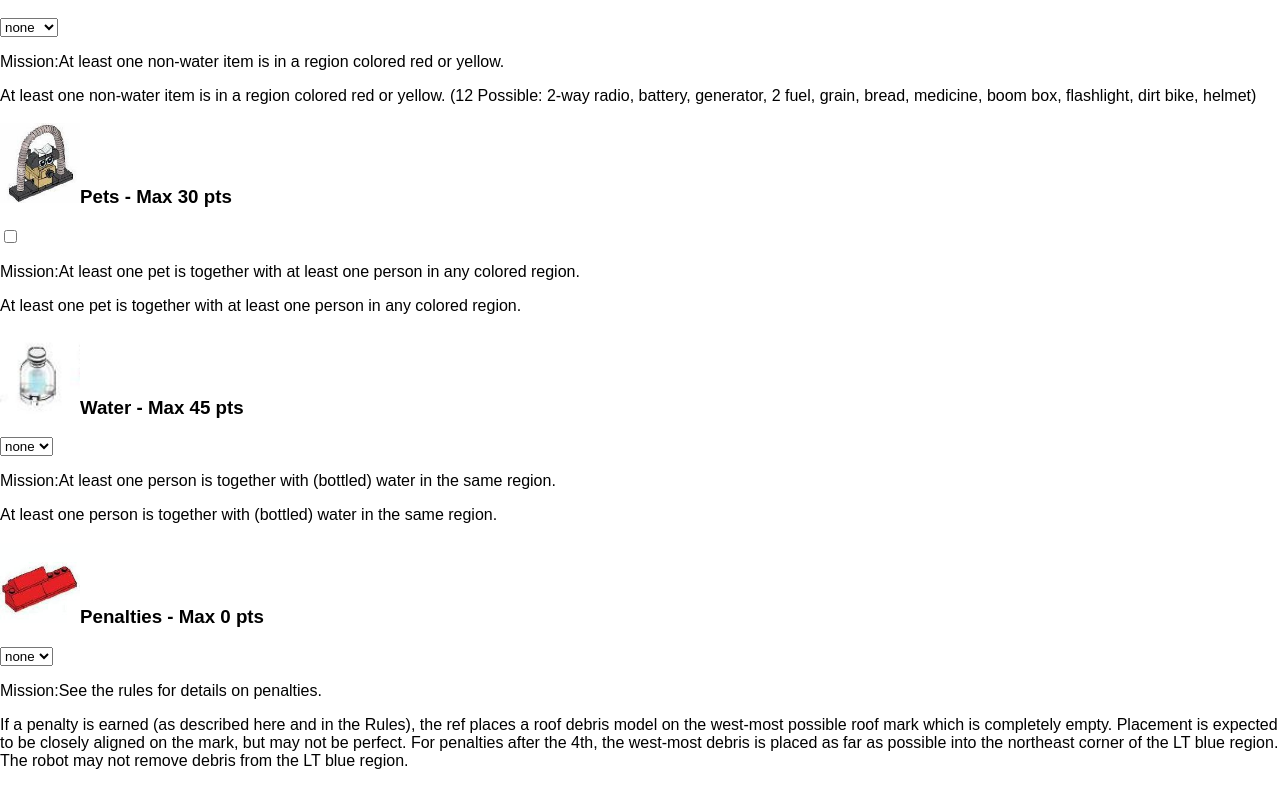
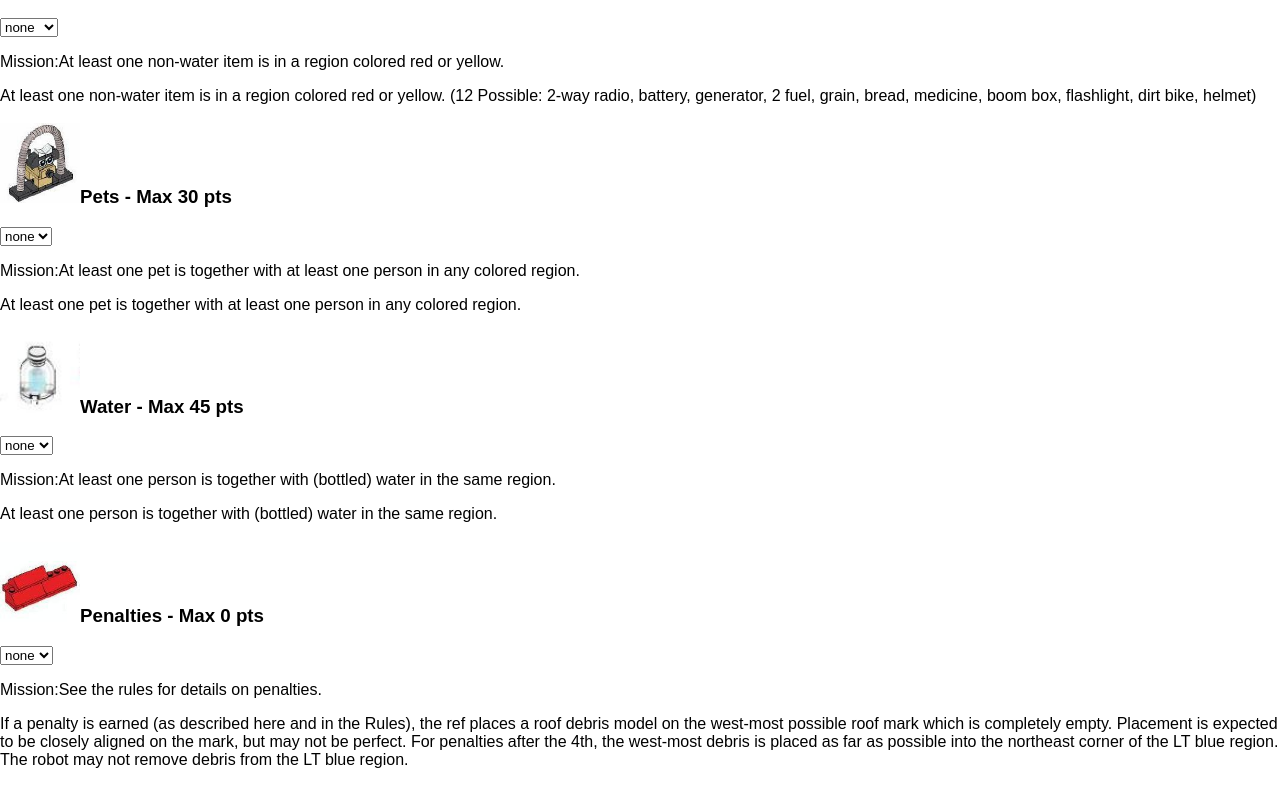
Before and after one commit to mxmoss/FLLCalculator, a React (Create React App) app: page / in a window 1280 px wide. Shown: the part 3610-4396 px from the top of the page. Built offline with nearby package versions, Linux system fonts and the light colour scheme.

Commit message:
Handle the Score for checkboxes
1) Changed the data structure for checkboxes.  Use a simple value instead of an arrary.
2) While making this change, I discovered a bug with the Pets data, so fixed that.

```diff
--- a/src/FLL2013Calc.js
+++ b/src/FLL2013Calc.js
@@ -14,10 +14,10 @@ function AComboBox(props){
   const {score, name, id, handleChange} = props;
   return(
     <select name={name} id={id} onChange={handleChange}>
-      {score.map((aScore) =>
+      {score.map((aScore, index) =>
         <option
           value={aScore.value}
-          key={id +"-"+ aScore.value.toString()}
+          key={id +"-"+ aScore.name}
         >{aScore.name}</option>
       )}
     </select>
@@ -113,25 +113,16 @@ class FLL2013ChallengeCalc extends Component {
   handleChange(event) {
     console.log('Type: '+event.target.type)
     console.log('Name: '+event.target.name);
-    console.log('Value: '+event.target.value);
     console.log('id: '+event.target.id);
 //    console.log('score: %o ',this.state.stateChallenges[0].score[1]);
 
-    var result = this.state.stateChallenges.filter(function(challenge){
-      console.log('in %o',challenge);
-      console.log('on '+challenge.guid.toString());
-      console.log('un '+event.target.id.toString());
-      if (challenge.guid.toString() === event.target.id.toString()){
-        console.log('success!');
-      }
+    var cbxValue = this.state.stateChallenges.filter(function(challenge){
       return challenge.guid.toString() === event.target.id.toString()
-    }).map((challenge) => challenge.score.on);
+    }).map((challenge) => challenge.score);
 
-    console.log('result: '+result);
-
-
-    const value = event.target.type === 'checkbox' ? event.target.checked : event.target.value;
-    this.setState({[event.target.name]: value});
+    const aValue = event.target.type === 'checkbox' ? cbxValue : event.target.value;
+    this.setState({[event.target.name]: aValue});
+    console.log('Value: '+aValue);
   }
 
   handleSubmit(event) {
--- a/src/FLL2013Challenge.json
+++ b/src/FLL2013Challenge.json
@@ -4,7 +4,7 @@
 		"name": "Supply Truck",
 		"picture": "SupplyTruck.jpg",
 		"controlType": "checkbox",
-		"score": [{"off": "0"}, {"on": "20"}],
+		"score": "20",
 		"max": "20",
 		"hint": "The supply truck is touching the mat in the yellow region.",
 		"description": "The supply truck is touching the mat in the yellow region."
@@ -14,7 +14,7 @@
 		"name": "Evacuation Sign",
 		"picture": "Evacuation.jpg",
 		"controlType": "checkbox",
-		"score": [{"off": "0"}, {"on": "30"}],
+		"score": "30",
 		"max": "30",
 		"hint": "The sign must be up.",
 		"description": "The sign is obviously up (it does not need to be vertical), held in place only by the slider's friction with the mat. No part of the sign model is being touched by the robot, or any strategic object."
@@ -24,7 +24,7 @@
 		"name": "Tree Branch",
 		"picture": "TreeBranch.jpg",
 		"controlType": "checkbox",
-		"score": [{"off": "0"}, {"on": "30"}],
+		"score": "30",
 		"max": "30",
 		"hint": "Tree branch is off the electric cables.",
 		"description": "The east tree branch is closer to the mat than the electric cables are. The tree and the electric cable models are upright, touching the mat."
@@ -34,7 +34,7 @@
 		"name": "Tsunami",
 		"picture": "Tsunami.jpg",
 		"controlType": "checkbox",
-		"score": [{"off": "0"}, {"on": "20"}],
+		"score": "20",
 		"max": "20",
 		"hint": "All three waves are touching the mat.",
 		"description": "All three waves are touching the mat."
@@ -44,7 +44,7 @@
 		"name": "Ambulance",
 		"picture": "Ambulance.jpg",
 		"controlType": "checkbox",
-		"score": [{"off": "0"}, {"on": "25"}],
+		"score": "25",
 		"max": "25",
 		"hint": "The ambulance is in the yellow region.",
 		"description": "The ambulance is in the yellow region. All the ambulance's wheels are touching the mat."
@@ -54,7 +54,7 @@
 		"name": "Runway",
 		"picture": "Placeholder.jpg",
 		"controlType": "checkbox",
-		"score": [{"off": "0"}, {"on": "30"}],
+		"score": "30",
 		"max": "30",
 		"hint": "Nothing except wave water and/or the plane is touching the mat",
 		"description": "Nothing except wave water and/or the plane is touching the mat anywhere on the runway."
@@ -64,7 +64,7 @@
 		"name": "Construction Relocation",
 		"picture": "ConstRelocation.jpg",
 		"controlType": "checkbox",
-		"score": [{"off": "0"}, {"on": "20"}],
+		"score": "20",
 		"max": "20",
 		"hint": "There are no gray building units anywhere in the LT green region.",
 		"description": "There are no gray building units anywhere in the LT green region."
@@ -74,7 +74,7 @@
 		"name": "House Lift",
 		"picture": "HouseLift.jpg",
 		"controlType": "checkbox",
-		"score": [{"off": "0"}, {"on": "25"}],
+		"score": "25",
 		"max": "25",
 		"hint": "The house is locked in its high position.",
 		"description": "The house is locked in its high position."
@@ -84,7 +84,7 @@
 		"name": "Safe Place",
 		"picture": "Placeholder.jpg",
 		"controlType": "checkbox",
-		"score": [{"off": "0"}, {"on": "25"}],
+		"score": "25",
 		"max": "25",
 		"hint": "The robot is in the red region at the end of the match",
 		"description": ""
@@ -94,7 +94,7 @@
 		"name": "Base Isolation Test",
 		"picture": "BaseIsolation.jpg",
 		"controlType": "checkbox",
-		"score": [{"off": "0"}, {"on": "30"}],
+		"score": "30",
 		"max": "30",
 		"hint": "The west tan building is undamaged.  The east tan building is obviously damaged.",
 		"description": "The west tan building is undamaged: Four segments, right angles to mat, and 'perfect' alignment. The east tan building is obviously damaged. *Nothing is touching either building except the rolling frame. *Nothing ever touched either building except the rolling frame. The damage was caused purely by movement of the rolling frame *Exception: Fallen segments from the east building may touch the mat and/or the west building by chance."
@@ -225,8 +225,13 @@
 		"guid": "1e555fb4-59b7-4083-b2f9-976f80caa49b",
 		"name": "Pets",
 		"picture": "Pets.jpg",
-		"controlType": "checkbox",
-		"score": [{"none": "0"},{"cat": "15"},{"dog": "15"},{"both": "30"}],
+		"controlType": "combo",
+		"score": [
+			{"name":"none", "value": "0"},
+			{"name":"cat", "value": "15"},
+			{"name":"dog", "value": "15"},
+			{"name":"both", "value": "30"}
+		],
 		"max": "30",
 		"hint": "At least one pet is together with at least one person in any colored region.",
 		"description": "At least one pet is together with at least one person in any colored region."
```
